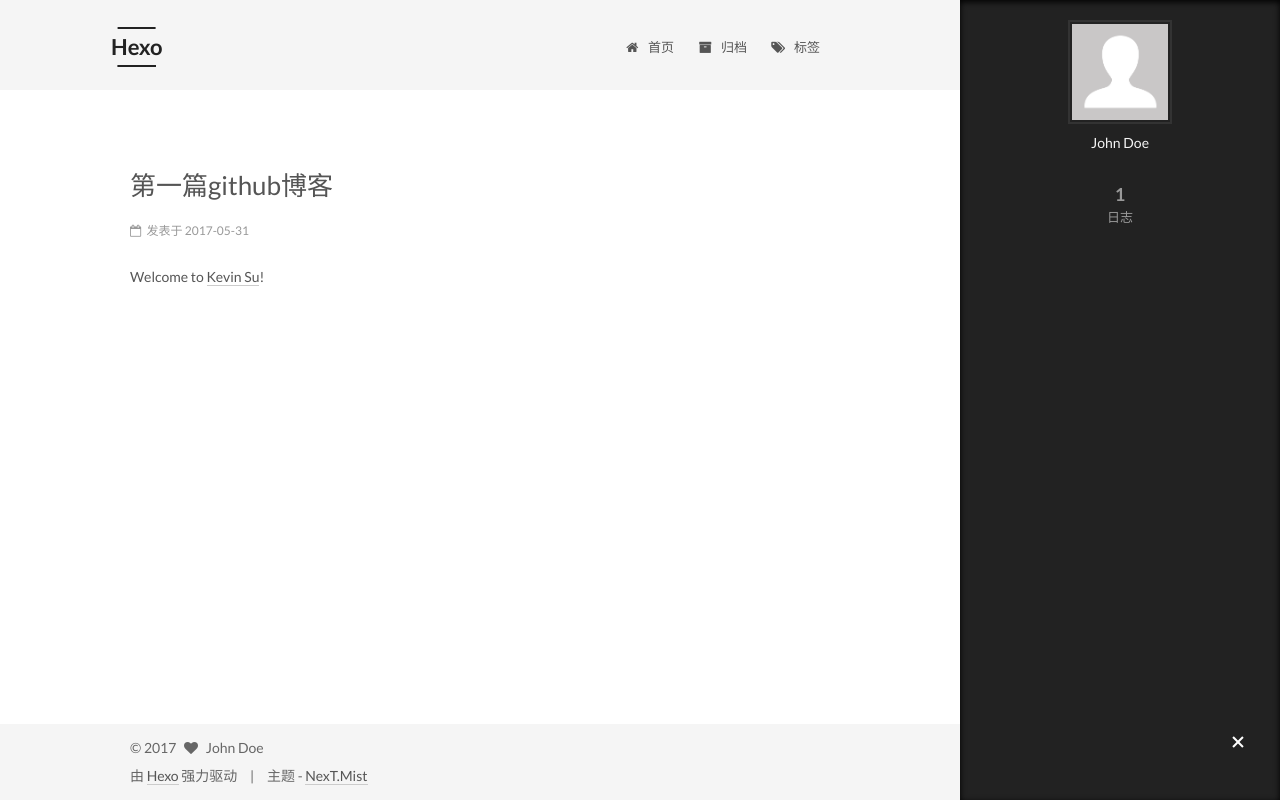
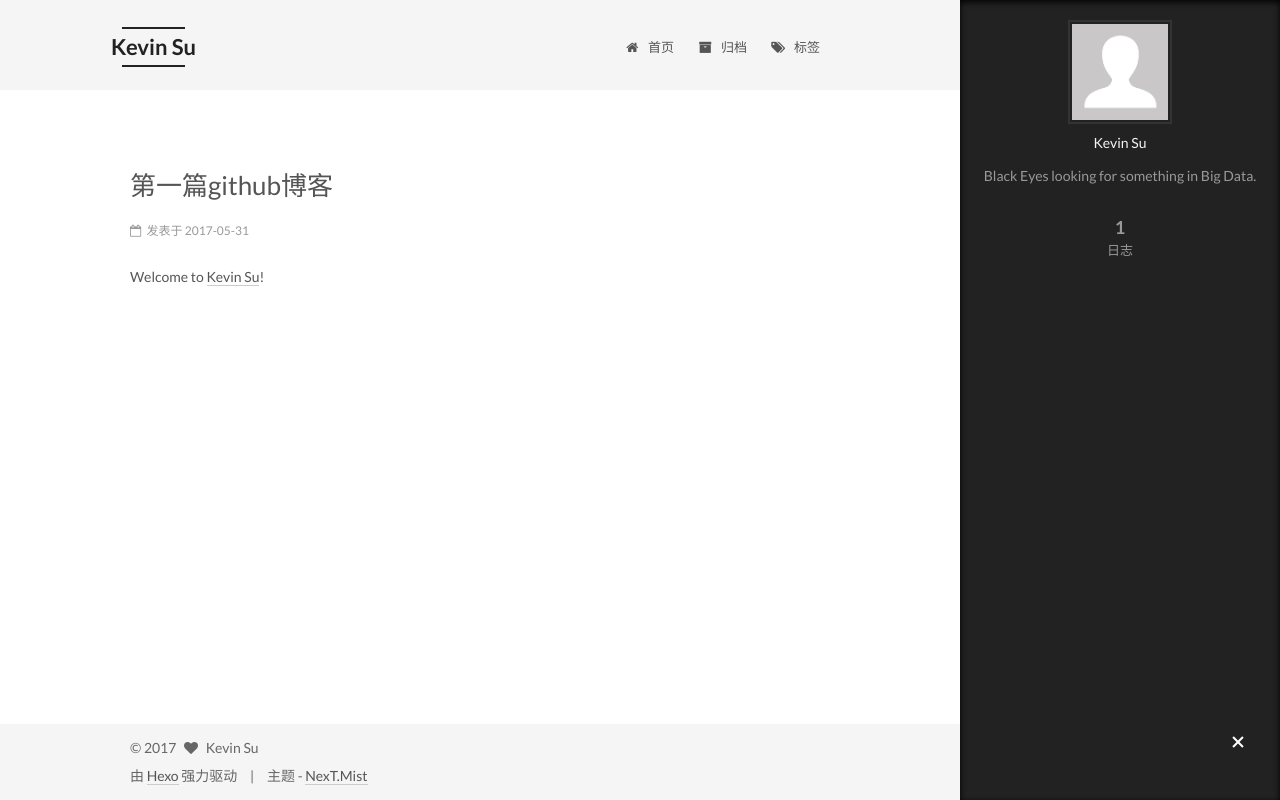
Before and after one commit to suwenkui/suwenkui.github.io, a plain HTML site: page index.html in a window 1280 px wide. Both pictures are taken after a click on the element 1238 px from the left and 743 px from the top of the page. Drawn offline with Linux system fonts and the light colour scheme.

Commit message:
Site updated: 2017-05-31 19:20:07

```diff
--- a/css/main.css
+++ b/css/main.css
@@ -1684,7 +1684,7 @@ pre .javascript .function {
   width: 4px;
   height: 4px;
   border-radius: 50%;
-  background: #cfff33;
+  background: #a8e3e0;
 }
 .links-of-blogroll {
   font-size: 13px;
--- a/index.html
+++ b/index.html
@@ -87,12 +87,15 @@
 
 
 
+<meta name="description" content="Black Eyes looking for something in Big Data.">
 <meta property="og:type" content="website">
-<meta property="og:title" content="Hexo">
+<meta property="og:title" content="Kevin Su">
 <meta property="og:url" content="http://yoursite.com/index.html">
-<meta property="og:site_name" content="Hexo">
+<meta property="og:site_name" content="Kevin Su">
+<meta property="og:description" content="Black Eyes looking for something in Big Data.">
 <meta name="twitter:card" content="summary">
-<meta name="twitter:title" content="Hexo">
+<meta name="twitter:title" content="Kevin Su">
+<meta name="twitter:description" content="Black Eyes looking for something in Big Data.">
 
 
 
@@ -126,7 +129,7 @@
 
 
 
-  <title> Hexo </title>
+  <title> Kevin Su </title>
 </head>
 
 <body itemscope itemtype="http://schema.org/WebPage" lang="zh-Hans">
@@ -164,7 +167,7 @@
     <div class="custom-logo-site-title">
       <a href="/"  class="brand" rel="start">
         <span class="logo-line-before"><i></i></span>
-        <span class="site-title">Hexo</span>
+        <span class="site-title">Kevin Su</span>
         <span class="logo-line-after"><i></i></span>
       </a>
     </div>
@@ -250,13 +253,13 @@
     <link itemprop="mainEntityOfPage" href="http://yoursite.com/2017/05/31/hello-world/">
 
     <span hidden itemprop="author" itemscope itemtype="http://schema.org/Person">
-      <meta itemprop="name" content="John Doe">
+      <meta itemprop="name" content="Kevin Su">
       <meta itemprop="description" content="">
       <meta itemprop="image" content="/images/avatar.gif">
     </span>
 
     <span hidden itemprop="publisher" itemscope itemtype="http://schema.org/Organization">
-      <meta itemprop="name" content="Hexo">
+      <meta itemprop="name" content="Kevin Su">
     </span>
 
 
@@ -286,7 +289,7 @@
 
                 <span class="post-meta-item-text">发表于</span>
 
-              <time title="创建于" itemprop="dateCreated datePublished" datetime="2017-05-31T18:19:40+08:00">
+              <time title="创建于" itemprop="dateCreated datePublished" datetime="2017-05-31T19:20:01+08:00">
                 2017-05-31
               </time>
 
@@ -393,10 +396,10 @@
         <div class="site-author motion-element" itemprop="author" itemscope itemtype="http://schema.org/Person">
           <img class="site-author-image" itemprop="image"
                src="/images/avatar.gif"
-               alt="John Doe" />
-          <p class="site-author-name" itemprop="name">John Doe</p>
+               alt="Kevin Su" />
+          <p class="site-author-name" itemprop="name">Kevin Su</p>
 
-              <p class="site-description motion-element" itemprop="description"></p>
+              <p class="site-description motion-element" itemprop="description">Black Eyes looking for something in Big Data.</p>
 
         </div>
         <nav class="site-state motion-element">
@@ -454,7 +457,7 @@
   <span class="with-love">
     <i class="fa fa-heart"></i>
   </span>
-  <span class="author" itemprop="copyrightHolder">John Doe</span>
+  <span class="author" itemprop="copyrightHolder">Kevin Su</span>
 </div>
 
 
```
Also changed, not shown: 2017/05/31/hello-world/index.html (+10 -10 lines), archives/2017/05/index.html (+13 -10 lines), archives/2017/index.html (+13 -10 lines), archives/index.html (+13 -10 lines).
